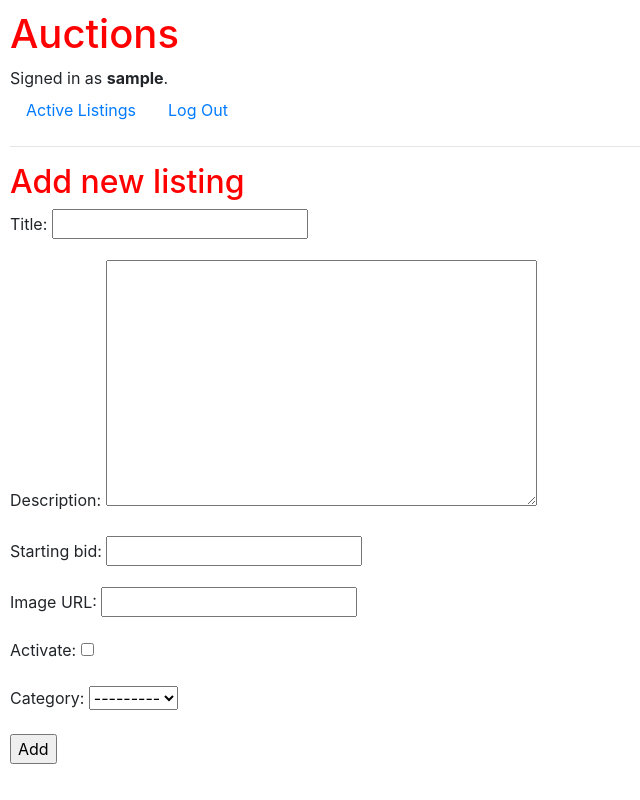
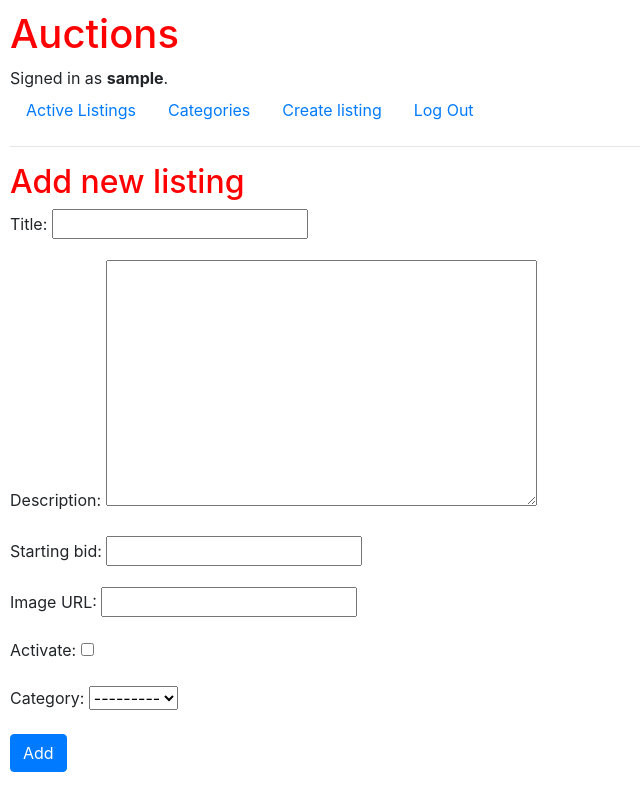
Before and after one commit to janva-harvard/comerce, a Django app: page /new_listing in a window 1280 px wide. Shown: the whole page, without its empty margins (0-640 px from the left). Run offline with Django 3.2, Linux system fonts and the light colour scheme; the visitor is signed in with stand-in values (Sample User, id 1); data that the repository does not hold is empty; some libraries are stand-ins or nearby versions.

Commit message:
Add filter by category

```diff
--- a/auctions/models.py
+++ b/auctions/models.py
@@ -18,9 +18,6 @@ class Category (models.Model):
 
 
 class AuctionListing(models.Model):
-    """
-    docstring
-    """
     title = models.CharField(max_length=50)
     description = models.CharField(max_length=200)
     starting_bid = models.DecimalField(max_digits=5, decimal_places=2)
@@ -30,7 +27,8 @@ class AuctionListing(models.Model):
     category = models.ForeignKey(Category,
                                  on_delete=models.CASCADE,
                                  blank=True,
-                                 default=None)
+                                 default=None,
+                                 related_name="listings")
 
 
 class Bid (models.Model):
--- a/auctions/templates/auctions/layout.html
+++ b/auctions/templates/auctions/layout.html
@@ -24,6 +24,12 @@
       </li>
       {% if user.is_authenticated %}
       <li class="nav-item">
+        <a class="nav-link" href="{% url 'categories' %}">Categories</a>
+      </li>
+      <li class="nav-item">
+        <a class="nav-link" href="{% url 'new_listing' %}">Create listing</a>
+      </li>
+      <li class="nav-item">
         <a class="nav-link" href="{% url 'logout' %}">Log Out</a>
       </li>
       {% else %}
--- a/auctions/templates/auctions/new_listing_form.html
+++ b/auctions/templates/auctions/new_listing_form.html
@@ -2,6 +2,6 @@
 <h2>Add new listing</h2>
 <form action="{% url 'new_listing' %}" method="post">
   {% csrf_token %} {{ form.as_p }}
-  <input type="submit" value="Add" />
+  <input class="btn btn-primary" type="submit" value="Add" />
 </form>
 {% endblock body %}
--- a/auctions/urls.py
+++ b/auctions/urls.py
@@ -9,4 +9,8 @@ urlpatterns = [
     path("logout", views.logout_view, name="logout"),
     path("register", views.register, name="register"),
     path("listing/<int:id>", views.listing_view, name="listing"),
+    path("listing/category/<int:id>",
+         views.category_listing_view,
+         name="category_listing"),
+    path("categories", views.categories_view, name="categories"),
 ]
--- a/auctions/views.py
+++ b/auctions/views.py
@@ -16,10 +16,29 @@ def index(request):
                   })
 
 
+def category_listing_view(request, id):
+    category = Category.objects.get(pk=id)
+    print("+++++++++++++++++++++++++++++++++++++++++")
+    print(category.name)
+    print(category.listings.all())
+    return render(request,
+                  "auctions/category_listing.html",
+                  {"listings": category.listings.all()})
+
+
 def listing_view(request, id):
     return render(request,
                   "auctions/listing.html",
                   {"listing": AuctionListing.objects.get(pk=id)})
+
+
+def categories_view(request):
+
+    return render(request,
+                  "auctions/categories.html",
+                  {
+                      "categories": Category.objects.all()
+                  })
 
 
 def new_listing_view(request):
```
Also changed, not shown: auctions/templates/auctions/categories.html (added, +9 -0 lines), auctions/templates/auctions/category_listing.html (renamed from auctions/templates/auctions/index.html, +2 -5 lines), auctions/migrations/0010_auto_20201019_1701.py (added), auctions/migrations/0011_auto_20201019_1812.py (added).
